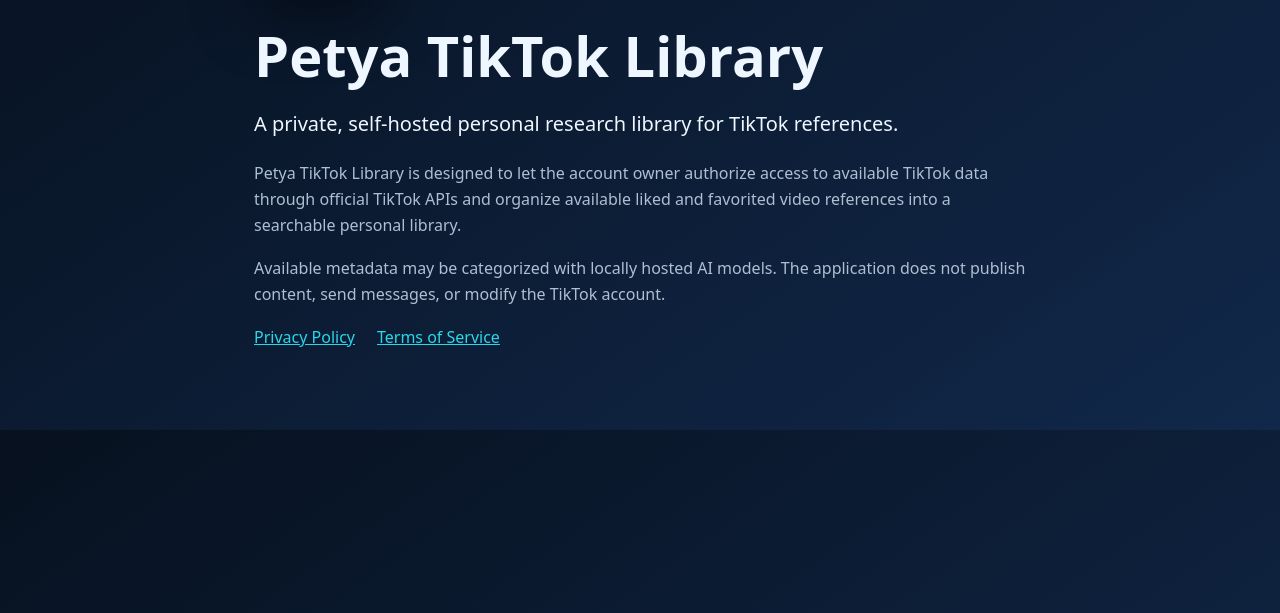
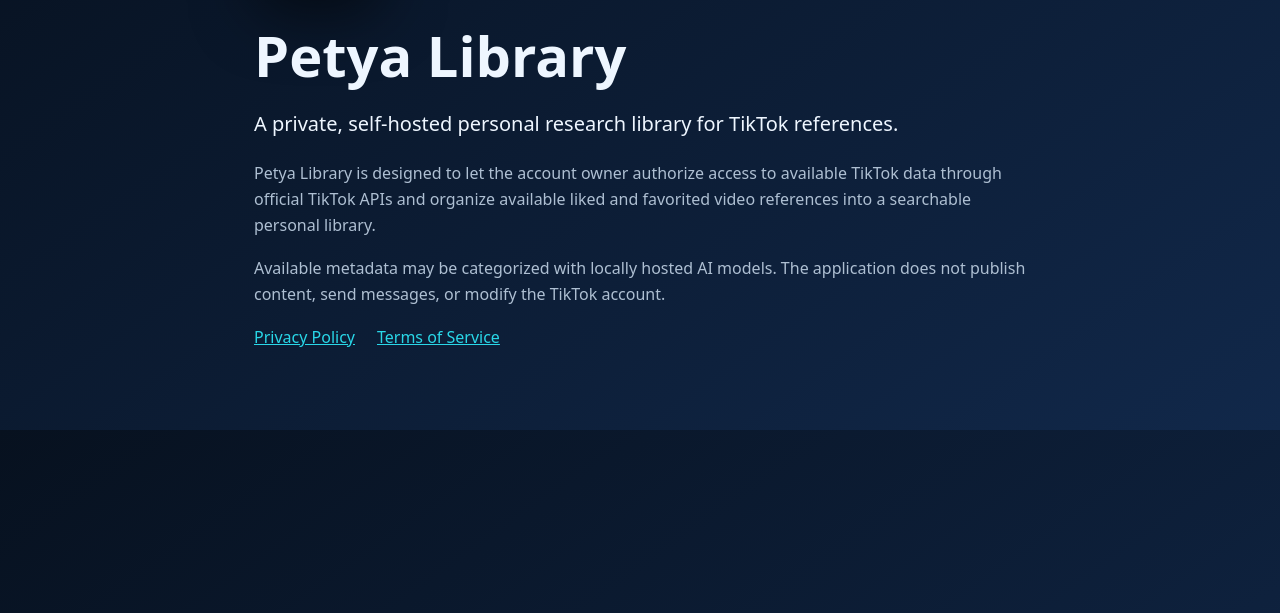
Before and after one commit to Paschelti/petya-library-site, a plain HTML site: page index.html in a window 1280 px wide. Shown: the part 187-800 px from the top of the page. Drawn offline with Linux system fonts and the light colour scheme.

Commit message:
Adapt public site to neutral app and repository name

```diff
--- a/index.html
+++ b/index.html
@@ -1,3 +1,3 @@
 <!doctype html>
-<html lang="en"><head><meta charset="utf-8"><meta name="viewport" content="width=device-width,initial-scale=1"><title>Petya TikTok Library</title><link rel="stylesheet" href="/assets/style.css"></head>
-<body><main class="shell"><img class="icon" src="/assets/petya-tiktok-library-icon.png" alt="Petya TikTok Library icon"><h1>Petya TikTok Library</h1><p class="lead">A private, self-hosted personal research library for TikTok references.</p><p>Petya TikTok Library is designed to let the account owner authorize access to available TikTok data through official TikTok APIs and organize available liked and favorited video references into a searchable personal library.</p><p>Available metadata may be categorized with locally hosted AI models. The application does not publish content, send messages, or modify the TikTok account.</p><nav><a href="/privacy/">Privacy Policy</a><a href="/terms/">Terms of Service</a></nav></main></body></html>
+<html lang="en"><head><meta charset="utf-8"><meta name="viewport" content="width=device-width,initial-scale=1"><title>Petya Library</title><link rel="stylesheet" href="assets/style.css"></head>
+<body><main class="shell"><img class="icon" src="assets/petya-tiktok-library-icon.png" alt="Petya Library icon"><h1>Petya Library</h1><p class="lead">A private, self-hosted personal research library for TikTok references.</p><p>Petya Library is designed to let the account owner authorize access to available TikTok data through official TikTok APIs and organize available liked and favorited video references into a searchable personal library.</p><p>Available metadata may be categorized with locally hosted AI models. The application does not publish content, send messages, or modify the TikTok account.</p><nav><a href="privacy/">Privacy Policy</a><a href="terms/">Terms of Service</a></nav></main></body></html>
```
